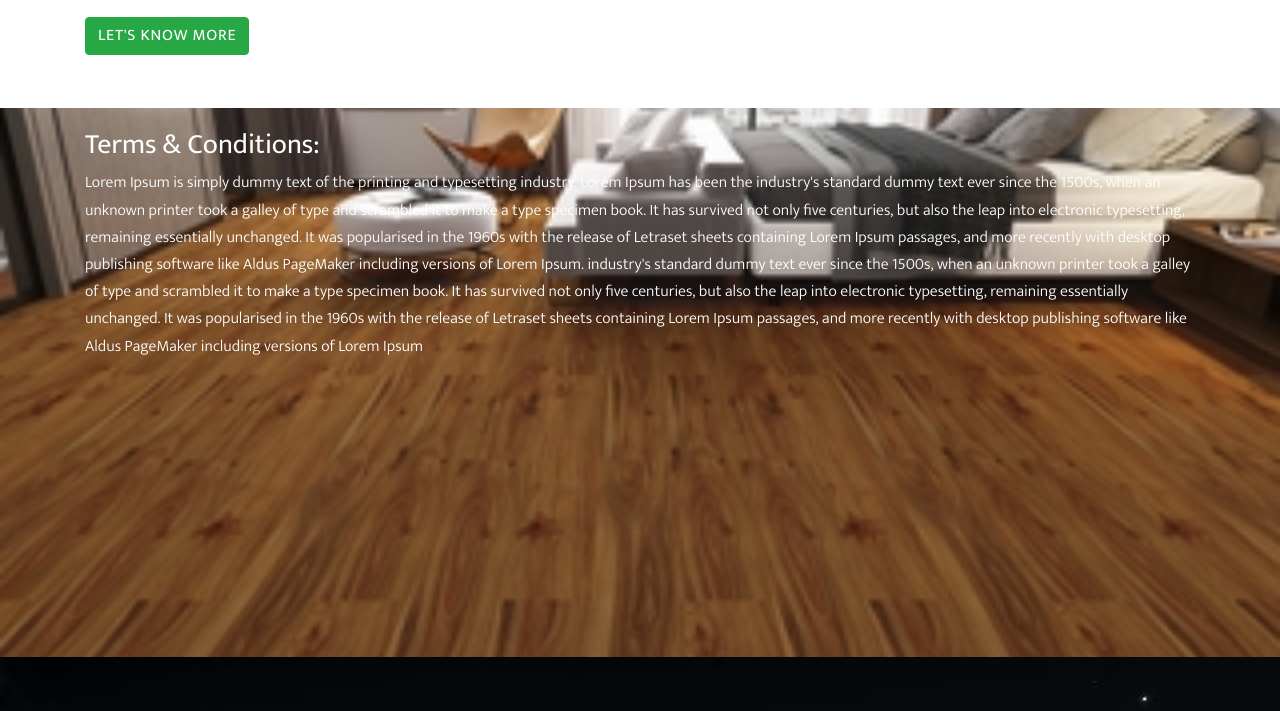
After one commit to shuvro-baset/enoch_international, a Django app: page /about in a window 1280 px wide. The commit adds this page. Shown: the part 1020-1731 px from the top of the page. Run offline with Django 3.2, Linux system fonts and the light colour scheme; some libraries are stand-ins or nearby versions; some web fonts are replaced.

Commit message:
about us

```diff
--- a/enoch/urls.py
+++ b/enoch/urls.py
@@ -10,4 +10,5 @@ urlpatterns = [
     path('checkout/', views.CheckoutView.as_view(), name='checkout'),
     path('contact/', views.ContactView.as_view(), name='contact'),
     path('ajax-update-carts/<int:product_id>', views.ajax_update_carts, name='ajax_update_carts'),
+    path('about', views.AboutView.as_view(), name='about'),
 ]
--- a/enoch/views.py
+++ b/enoch/views.py
@@ -164,3 +164,7 @@ def ajax_update_carts(request, product_id):
         print('update_carts ', request.session['carts'])
 
     return JsonResponse({'valid': True, 'success': True, 'count_carts': len(update_carts)})
+
+
+class AboutView(TemplateView):
+    template_name = 'about.html'
--- a/static/css/style.css
+++ b/static/css/style.css
@@ -2279,3 +2279,78 @@ textarea.input100 {
 .map {
     background-color: #000000;
 }
+
+
+/* About Section Start */
+.abt{
+  height: 350px;
+  width: 100%;
+  background-image: url(../images/crsl6.jpg);
+  background-size: cover;
+  background-position: center center;
+  background-repeat: no-repeat;
+  position: relative;
+  background-attachment: fixed;
+}
+.abt h3{
+  text-align: center;
+  color: #ffffff;
+  margin-top: 20px;
+  font-weight: bold;
+  font-family: -apple-system, BlinkMacSystemFont, 'Segoe UI', Roboto, Oxygen, Ubuntu, Cantarell, 'Open Sans', 'Helvetica Neue', sans-serif;
+}
+.abt_text{
+  height: 440px;
+  width: 100%;
+}
+.abt_text img{
+  height: 310px;
+  width: 340px;
+ margin-top: 30px;
+ border: 1px solid #7971ea;
+ padding: 10px;
+ border-radius: 4px;
+
+
+
+
+}
+.abt_text img:hover{
+box-shadow: 0 0 2px 1px rgba(40, 108, 131, 0.5);
+/* transform: rotateZ(90deg); */
+}
+.abt_text h3{
+  margin-top: 32px;
+  font-size: 30px;
+  color: #000;
+  font-family: Verdana, Geneva, Tahoma, sans-serif;
+}
+.abt_text p{
+  text-transform: capitalize;
+text-align: justify;
+color: #969696;
+float: right;
+}
+.txt_port{
+  height: 550px;
+  width: 100%;
+  background-image: url(../images/crsl2.jpg);
+  background-size: cover;
+  background-position: center center;
+  background-repeat: no-repeat;
+  position: relative;
+  background-attachment: fixed;
+
+
+}
+.about-us h1,h2,p{
+  color: #000!important;
+}
+.txt_port h3{
+  margin-top: 20px;
+  color: #ffffff;
+}
+.txt_port p{
+  color: #ffffff!important;
+}
+/* About Section End */
--- /dev/null
+++ b/templates/about.html
@@ -0,0 +1,59 @@
+{% extends 'main.html' %}
+
+{% load static %}
+
+
+{% block content %}
+
+
+
+<div class="abt">
+        <div class="container">
+            <div class="row">
+                <div class="col-md-12">
+                    <h3>About US</h3>
+                </div>
+            </div>
+        </div>
+    </div>
+    <section class="about-us py-5 " id="about-us">
+        <div class="container mt-5">
+        <div class="row">
+            <div class="col-md-6">
+                <h1 class='text-success'>Welcome!</h1>
+                <h2>Know More About Us</h2>
+                <hr>
+                <p>Consectetur adipisicing elit, sed do eiusmod tempor incididunt ut labore etae magna aliqua. Ut enim ad minim veniam, quis nostrud exercitation ullamco laboris nisi ut aliquip ex ea commodo consequat.</p>
+                <p>Duis aute irure dolor in reprehenderit in voluptate velit esse cillum dolore eu fugiat nulla pariatur. Excepteur sint occaecat cupidatat non proident, sunt in culpa qui officia deserunt mollit anim id est laborum.</p>
+                <button type="button" class="btn btn-success">Let's Know More</button>
+
+            </div>
+            <div class="col-md-6">
+                <img src="images/seo-slide.png"alt="">
+            </div>
+        </div>
+    </div>
+    </section>
+
+
+    <div class="txt_port">
+        <div class="container">
+                <div class="row">
+                        <div class="col-md-12">
+                            <h3>Terms & Conditions:</h3>
+
+                               <p>Lorem Ipsum is simply dummy text of the printing and typesetting industry. Lorem Ipsum has been the industry's standard dummy text ever since the 1500s, when an unknown printer took a galley of type and scrambled it to make a type specimen book. It has survived not only five centuries, but also the leap into electronic typesetting, remaining essentially unchanged. It was popularised in the 1960s with the release of Letraset sheets containing Lorem Ipsum passages, and more recently with desktop publishing software like Aldus
+                                   PageMaker including versions of Lorem Ipsum.
+                                   industry's standard dummy text ever since the 1500s, when an unknown printer took a galley of type and scrambled it to make a type specimen book. It has survived not only five centuries, but also the leap into electronic typesetting, remaining essentially unchanged. It was popularised in the 1960s with the release of Letraset sheets containing Lorem Ipsum passages, and more recently with desktop publishing software like Aldus
+                                   PageMaker including versions of Lorem Ipsum</p>
+                        </div>
+                </div>
+        </div>
+    </div>
+
+
+
+    <!-- ================About Section End========== -->
+
+
+{% endblock %}
--- a/templates/header.html
+++ b/templates/header.html
@@ -48,7 +48,7 @@
         <div class="collapse navbar-collapse" id="navbarSupportedContent">
             <ul class="navbar-nav mx-auto">
                 <li class="nav-item active">
-                    <a class="nav-link" href="index.html">Home</a>
+                    <a class="nav-link" href="{% url 'enoch:home' %}">Home</a>
                 </li>
 
                 <li class="nav-item dropdown">
@@ -66,6 +66,9 @@
                 <li class="nav-item">
                     <a class="nav-link" href="{% url 'enoch:contact' %}">Contact</a>
                 </li>
+                <li class="nav-item">
+                    <a class="nav-link" href="{% url 'enoch:about' %}">About Us</a>
+                </li>
             </ul>
 
         </div>
```
